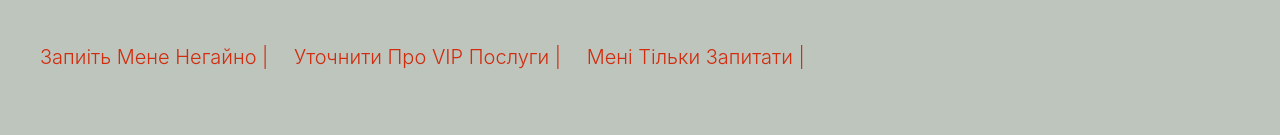
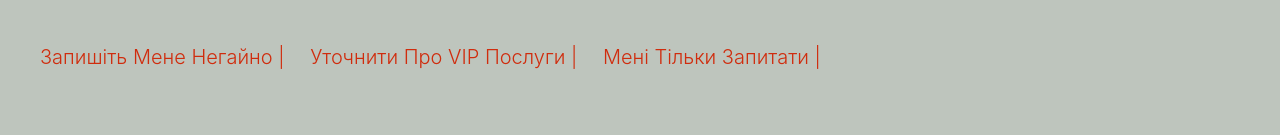
Before and after one commit to meowMassage/meowMassage, a plain HTML site: page index.html in a window 1280 px wide. Shown: the part 245-380 px from the top of the page. Drawn offline with Linux system fonts and the light colour scheme; a script that the page names is missing; a web font is replaced by a local one.

Commit message:
Update index.html

```diff
--- a/index.html
+++ b/index.html
@@ -22,7 +22,7 @@
 						марафонами та івентами. Контант: 063 669 52 63</p>
 				</div>
 				<nav class="frame__links">
-					<a href="https://web.telegram.org/Liliandra20#/im">Запиiть Мене Негайно |</a>
+					<a href="https://web.telegram.org/Liliandra20#/im">Запишiть Мене Негайно |</a>
 					<a href="https://www.facebook.com/ITvolunteerInnaDanylevska">Уточнити Про VIP Послуги |</a>
 					<a href="https://www.facebook.com/ITvolunteerInnaDanylevska">Мені Тільки Запитати |</a>
 				</nav>
```
